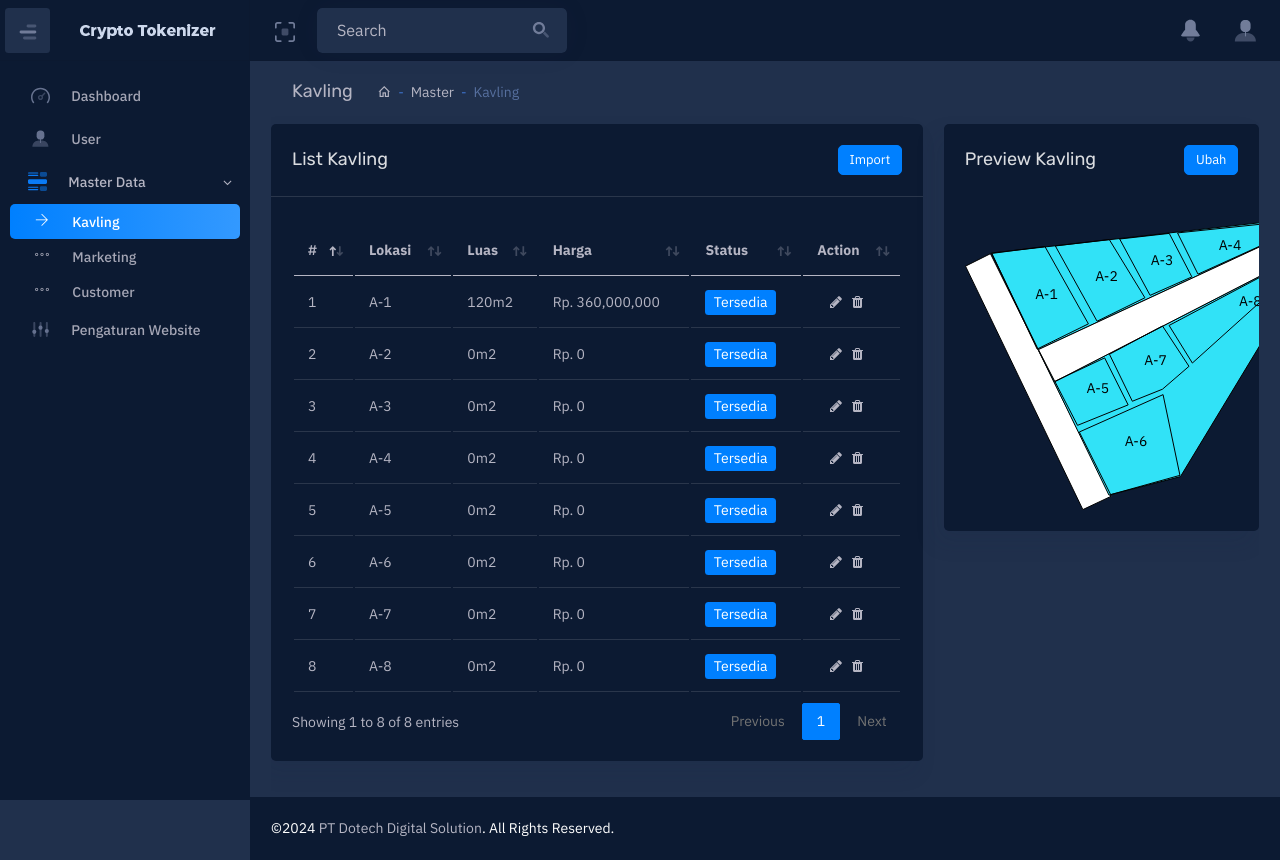
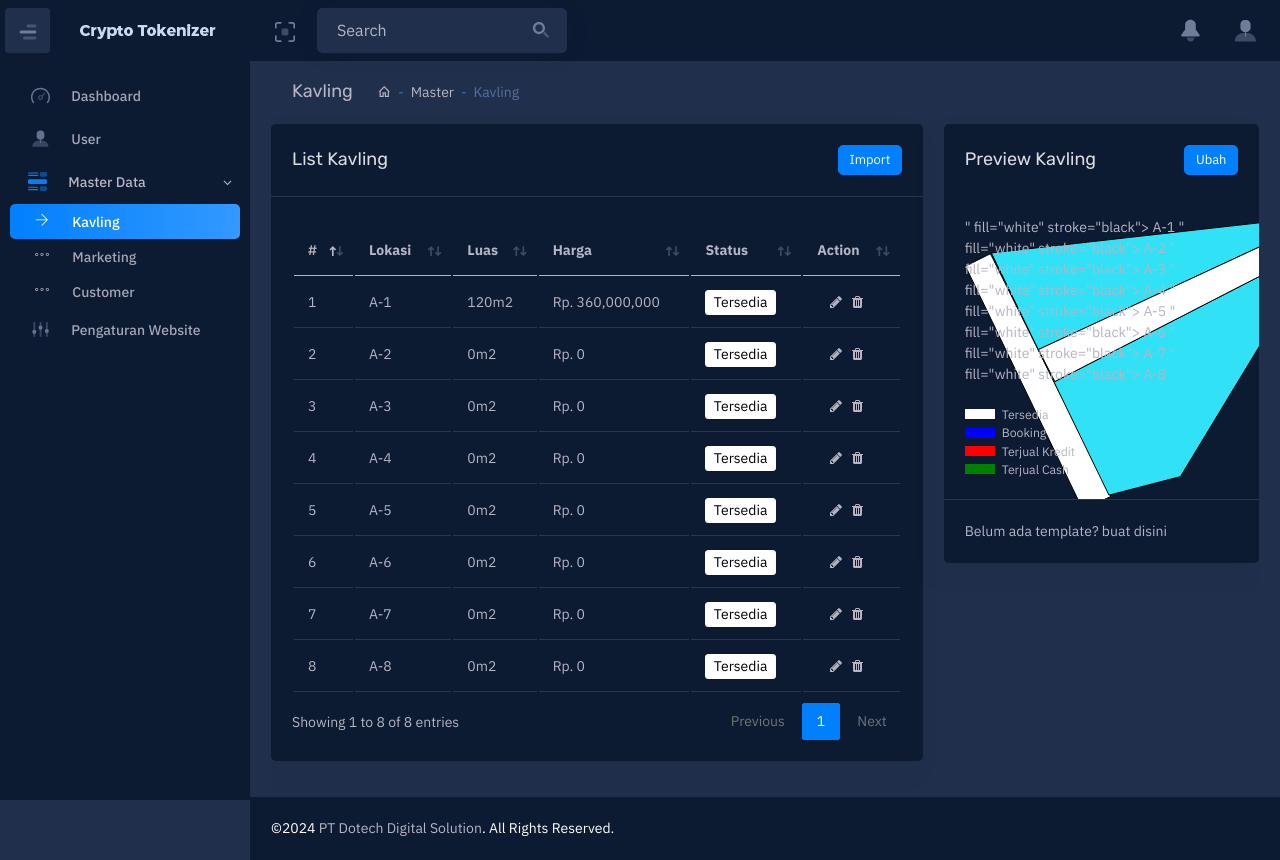
Before and after one commit to ncip48/kavlingapp_django, a Django app: page /panel/kavling in a window 1280 px wide. Run offline with Django 5.2, Linux system fonts and the light colour scheme; a user stored in the database is signed in; data comes from the database, SQL or seed files in the repository; some libraries are stand-ins or nearby versions.

Commit message:
rev : logic add kavling

```diff
--- a/backstore/forms.py
+++ b/backstore/forms.py
@@ -23,7 +23,7 @@ class UserForm(ModelForm):
         # merelasikan form dengan model
         model = User
         # mengeset field apa saja yang akan ditampilkan pada form
-        fields = ('username', 'email', 'first_name', 'last_name')
+        fields = ('username', 'email', 'first_name', 'last_name', 'role')
         # mengatur teks label untuk setiap field
         labels = {
             'username': _('Username'),
--- a/backstore/models.py
+++ b/backstore/models.py
@@ -16,8 +16,9 @@ class Kavling(models.Model):
     luas_tanah = models.IntegerField()
     harga_per_meter = models.IntegerField()
     harga_jual_cash = models.IntegerField()
-    map_code_g = models.TextField()
-    map_code_path = models.TextField()
+    map_code_g = models.TextField(null=True)
+    map_code_path = models.TextField(null=True)
+    text_code_svg = models.TextField(null=True)
     status = models.IntegerField(
         choices=KavlingStatus.choices,
         default=KavlingStatus.TERSEDIA
@@ -27,6 +28,33 @@ class Kavling(models.Model):
         # define table name
         db_table = 'kavling'
 
+    @property
+    def transaksi(self):
+        return Transaksi.objects.get(id_kavling=self.id)
+
+    @property
+    def get_color(self):
+        if self.status == 0:
+            return "white"
+        elif self.status == 1:
+            if self.transaksi.tipe_transaksi ==0:
+                return "blue"
+        elif self.status == 2:
+            if self.transaksi.tipe_transaksi == 1:
+                return "green"
+            elif self.transaksi.tipe_transaksi == 2:
+                return "red"
+
+    @property
+    def get_font_color(self):
+        if self.status == 0:
+            return "black"
+        elif self.status == 1:
+            return "white"
+        elif self.status == 2:
+            return "white"
+
+
 class Site(models.Model):
     id = models.AutoField(primary_key=True)
     logo = models.CharField(max_length=50)
@@ -34,6 +62,7 @@ class Site(models.Model):
     nama_perusahaan = models.CharField(max_length=50)
     template_kavling = models.TextField()
     no_hp = models.CharField(max_length=15)
+    placement_template = models.TextField()
     class Meta:
         # define table name
         db_table = 'site'
@@ -81,3 +110,33 @@ class Customer(models.Model):
     class Meta:
         # define table name
         db_table = 'customer'
+
+class Transaksi(models.Model):
+    class TransaksiTipe(models.IntegerChoices):
+        BOOKING = 0, "Booking"
+        CASH = 1, "Cash"
+        KREDIT = 2, "Kredit"
+
+    id = models.AutoField(primary_key=True)
+    tanggal_transaksi = models.DateField(null=True)
+    id_kavling = models.ForeignKey(Kavling, on_delete=models.CASCADE)
+    tipe_transaksi = models.IntegerField(
+        choices=TransaksiTipe.choices,
+        default=TransaksiTipe.BOOKING
+    )
+    customer = models.ForeignKey(Customer, on_delete=models.CASCADE)
+    marketing = models.ForeignKey(User, on_delete=models.CASCADE)
+    fee_marketing = models.IntegerField()
+    fee_notaris = models.IntegerField()
+    dp = models.IntegerField(null=True)
+    tenor = models.IntegerField(null=True)
+    cicilan_per_bulan = models.IntegerField(null=True)
+    tanggal_tempo = models.DateField(null=True)
+    pembayaran_cash = models.IntegerField(null=True)
+    pembelian_booking = models.IntegerField(null=True)
+    tanggal_batas_booking = models.DateField(null=True)
+    keterangan = models.TextField(null=True)
+    is_lunas = models.IntegerField(null=True)
+    class Meta:
+        # define table name
+        db_table = 'transaksi'
--- a/backstore/urls.py
+++ b/backstore/urls.py
@@ -7,6 +7,9 @@ urlpatterns = [
     path('login/', login_view, name="login"),
     path('logout', logout_view, name="logout"),
 
+    #SVG Editor
+    path('panel/svg', svg, name='svg'),
+    #dashboard
     path('panel/dashboard', dashboard, name='dashboard'),
     #user
     path('panel/user', user_index, name='user'),
--- a/backstore/views.py
+++ b/backstore/views.py
@@ -60,6 +60,11 @@ def logout_view(request):
 # custom 404 view
 def custom_404(request, exception):
     return render(request, '404.html', status=404)
+
+@login_required
+# @permission_required('dashboard.index')
+def svg(request):
+    return render(request, 'svg_editor/index.html')
 
 @login_required
 # @permission_required('dashboard.index')
@@ -229,17 +234,47 @@ def kavling_import(request):
         # print(request.POST['kode'])
         kode = request.POST['kode']
         split_kode = re.findall(r'<g.*?</g>', kode, re.DOTALL)
+        split_text = re.findall(r'<text.*?</text>', kode, re.DOTALL)
+        # print(len(split_text))
+        # print(split_text)
         # print(len(split_kode))
         try:
             with transaction.atomic():
-                for res in split_kode:
+                for index, res in enumerate(split_kode):
                     # print(res)
-                    code = re.search(r'<g.*?>', res).group()
-                    path = re.search(r'<path.*? />', res).group()
+                    # print(split_text[index])
+                    g_first = re.search(r'<g[^>]*>', res).group()
+                    # print(g_first)
+                    pattern = r'<g[^>]*>((?:(?!<g)[\s\S])*?)</g>'
+                    matches = re.findall(pattern, res)
+                    x = g_first + ''.join(matches) + '</g>'
+                    # print(x)
+                    code = re.search(r'<g.*?>', x).group()
+                    path = re.search(r'<path[^>]*/>', x).group()
+                    path = re.search(r'd="([^"]+)"', path).group(1)
                     # print(code)
+                    # print(path)
+                    text = re.search(r'<text[^>]*', x).group()
+                    if '<tspan' in x:
+                        text = re.search(r'<tspan[^>]*', x).group()
+                        text_match = re.search(r'<tspan.*?>([^<]+)</tspan>', x)
+                        if text_match:
+                            kode_kavling = text_match.group(1)
+                    else:
+                        text = text
+                        text_match = re.search(r'<text.*?>([^<]+)</text>', x)
+                        if text_match:
+                            kode_kavling = text_match.group(1)
+                    text_x = re.search(r'x="([^"]+)"', text).group()
+                    text_y = re.search(r'y="([^"]+)"', text).group()
+                    text = f"{text_x} {text_y}"
+                    # print(text)
+                    # print(text_x, text_y, kode_kavling)
                     kavling = Kavling(
+                        kode_kavling=kode_kavling,
                         map_code_g=code,
                         map_code_path=path,
+                        text_code_svg=text,
                         luas_tanah=0,
                         harga_per_meter=0,
                         harga_jual_cash=0,
@@ -265,7 +300,10 @@ def kavling_template(request):
         try:
             with transaction.atomic():
                 form = TemplateKavlingForm(request.POST, instance=site)
-                form.save()
+                site = form.save(commit=False)
+                code = re.search(r'<svg.*?>', request.POST['template_kavling']).group()
+                site.placement_template = code
+                site.save()
                 messages.success(request, "Berhasil merubah data")
                 return redirect(redirect_url)
         except Exception as e:
--- a/templates/backstore/kavling/index.html
+++ b/templates/backstore/kavling/index.html
@@ -53,17 +53,19 @@
                         <td>Rp. {{ data.harga_jual_cash|intcomma }}</td>
                         <td>
                           {% if data.status == 0 %}
-                            <span class="label label-primary">Tersedia</span>
+                            <span class="label label-white">Tersedia</span>
                           {% elif data.status == 1 %}
-                            <span class="label label-warning">Booking</span>
+                            <span class="label label-primary">Booking</span>
                           {% elif data.status == 2 %}
-                            <span class="label label-success">
-                              Terjual{% if data.is_cash == 1 %}
-                                Cash
-                              {% elif data.is_cash == 0 %}
-                                Kredit
+                          {% if data.transaksi.tipe_transaksi == 1 %}
+                          <span class="label label-success">
+                                Terjual Cash
+                          </span>
+                              {% elif data.transaksi.tipe_transaksi == 2 %}
+                              <span class="label label-danger">
+                                Terjual Kredit
+                              </span>
                               {% endif %}
-                            </span>
                           {% endif %}
                         </td>
                         <td class="text-center">
@@ -96,15 +98,37 @@
               {{kavling.template_kavling|safe}}
             </div>
             <div class="floating">
-              <svg xmlns="http://www.w3.org/2000/svg" xmlns:xlink="http://www.w3.org/1999/xlink" version="1.1" width="355.59987393450007" height="293.1207845858" viewBox="134.86337583589997 107.76086809459997 355.59987393450007 293.1207845858" xml:space="preserve">
+              {{kavling.placement_template|safe}}
               {% for kav in datas %}
                 {{kav.map_code_g|safe}}
-                {{kav.map_code_path|safe}}
-                <text x="-5" y ="1">{{kav.kode_kavling}}</text>
+                <path d="{{kav.map_code_path|safe}}" fill="{{kav.get_color}}" stroke="black"></path>
+                <text {{kav.text_code_svg|safe}} fill="{{kav.get_font_color}}">{{kav.kode_kavling}}</text>
                 </g>
               {% endfor %}
               </svg>
             </div>
+
+            <div class="information mt-20">
+              <div class="d-flex align-items-center">
+                <div style="height: 10px;width:30px;background-color: white;"></div>
+                <small class="ms-2">Tersedia</small>
+              </div>
+              <div class="d-flex align-items-center">
+                <div style="height: 10px;width:30px;background-color: blue;"></div>
+                <small class="ms-2">Booking</small>
+              </div>
+              <div class="d-flex align-items-center">
+                <div style="height: 10px;width:30px;background-color: red;"></div>
+                <small class="ms-2">Terjual Kredit</small>
+              </div>
+              <div class="d-flex align-items-center">
+                <div style="height: 10px;width:30px;background-color: green;"></div>
+                <small class="ms-2">Terjual Cash</small>
+              </div>
+            </div>
+          </div>
+          <div class="box-footer">
+            Belum ada template? buat <a href="{% url 'svg' %}">disini</a>
           </div>
         </div>
       </div>
--- a/templates/backstore/layout/base.html
+++ b/templates/backstore/layout/base.html
@@ -33,6 +33,11 @@
       .clicked g {
         cursor:pointer
       }
+
+      .theme-primary .label-white {
+        background-color: white !important;
+        color: black !important;
+    }
     </style>
   </head>
   <body class="hold-transition dark-skin sidebar-mini theme-primary fixed">
```
Also changed, not shown: templates/svg_editor/index.html (added, +33 -0 lines), backstore/migrations/0007_site_placement_template.py (added), backstore/migrations/0008_transaksi.py (added), backstore/migrations/0009_alter_transaksi_table.py (added), backstore/migrations/0010_alter_transaksi_tipe_transaksi.py (added), backstore/migrations/0011_transaksi_is_lunas.py (added), backstore/migrations/0012_kavling_text_code_svg.py (added), backstore/migrations/0013_alter_kavling_map_code_g_alter_kavling_map_code_path_and_more.py (added).
